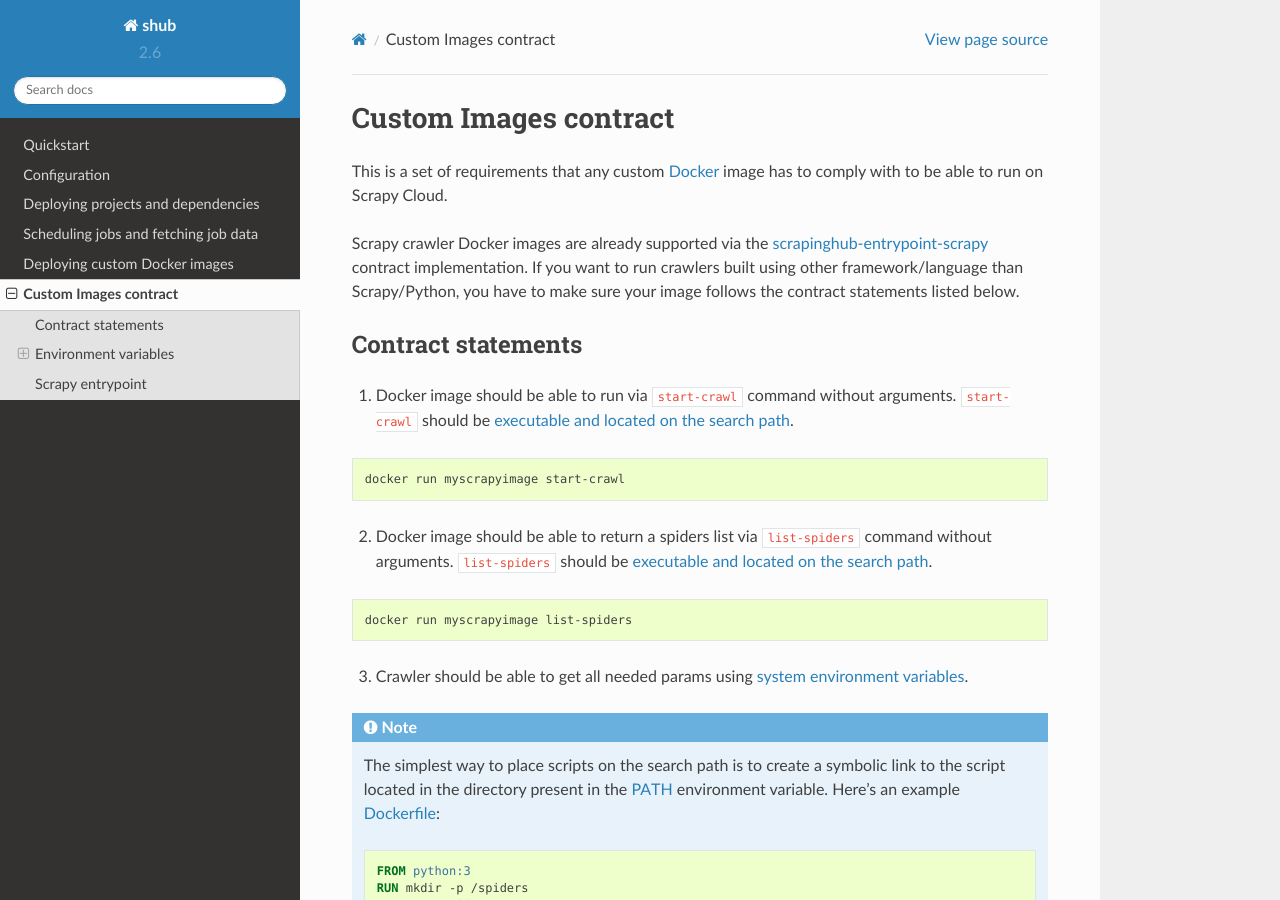
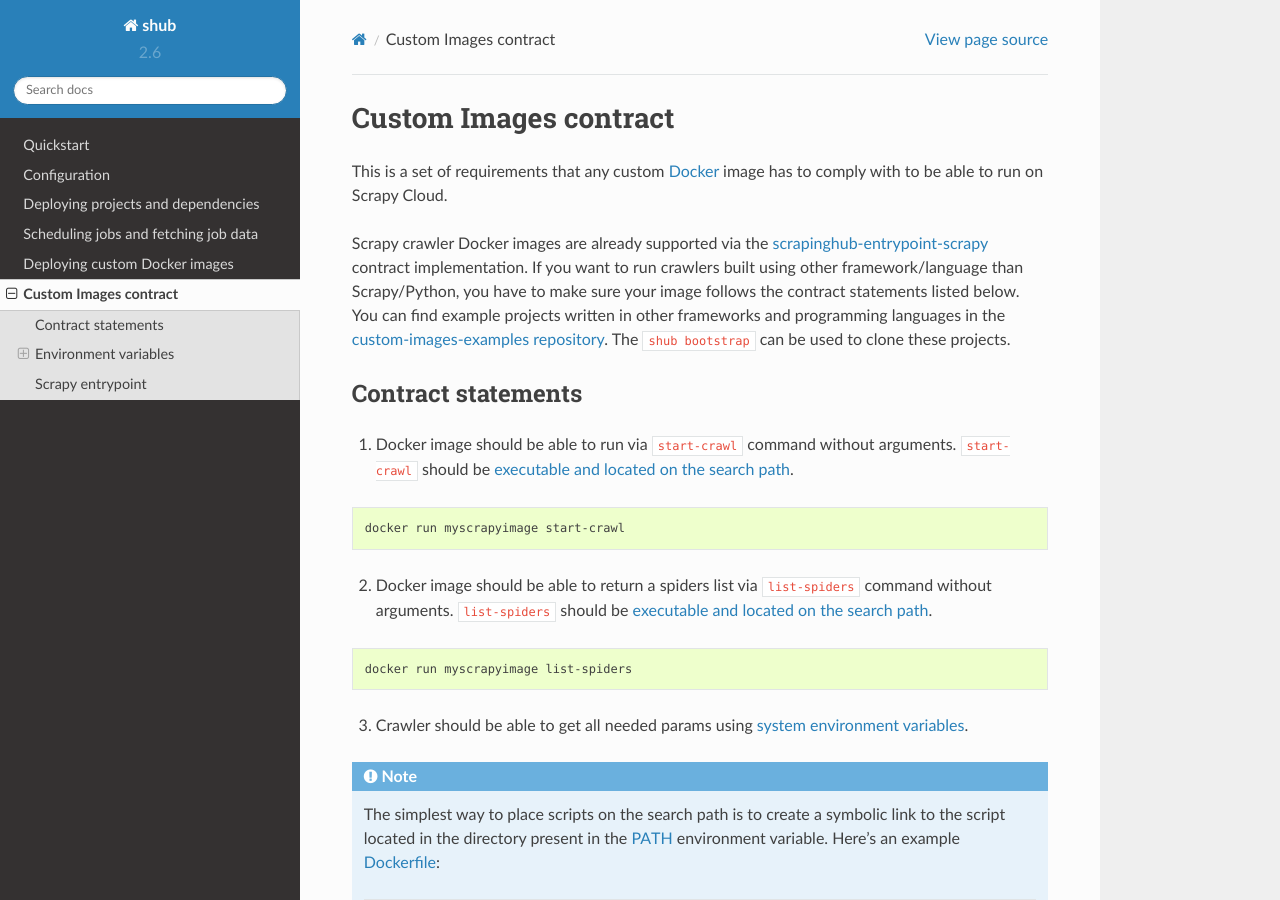
Before and after one commit to scrapinghub/shub, a Sphinx documentation site: the page built from docs/custom-images-contract.rst, in a window 1280 px wide and 900 px high. Built offline with Sphinx 7.4.7 and the Read the Docs theme 2.0.0, drawn with Linux system fonts in a browser that asks for light colours.

Commit message:
Mention shub bootstrap in custom image contract docs

```diff
--- a/docs/custom-images-contract.rst
+++ b/docs/custom-images-contract.rst
@@ -11,8 +11,12 @@
 the :ref:`scrapinghub-entrypoint-scrapy <sh-entrypoint-scrapy>` contract implementation.
 If you want to run crawlers built using other framework/language than Scrapy/Python,
 you have to make sure your image follows the contract statements listed below.
+You can find example projects written in other frameworks and programming languages in
+the `custom-images-examples repository`_. The ``shub bootstrap`` can be used to clone
+these projects.
 
 .. _Docker: https://docs.docker.com/
+.. _custom-images-examples repository: https://github.com/scrapinghub/custom-images-examples
 
 Contract statements
 -------------------
```
